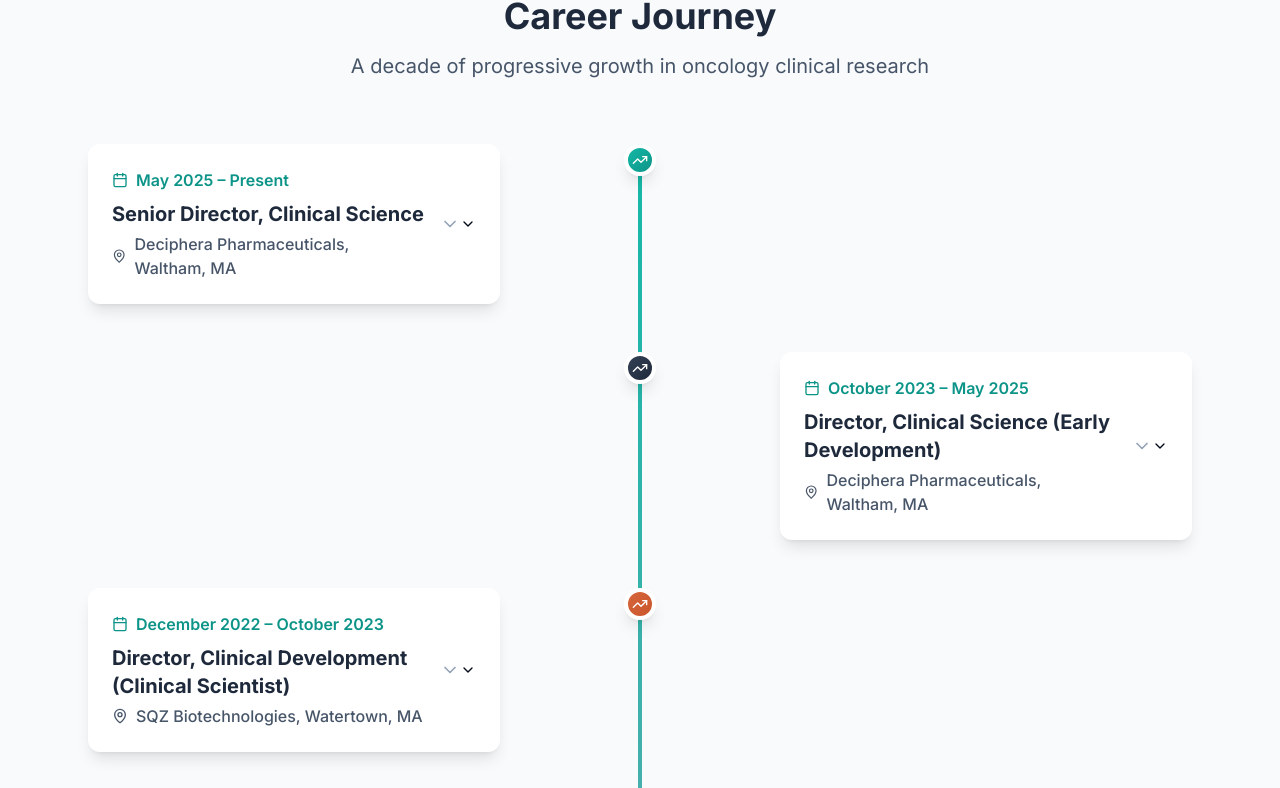
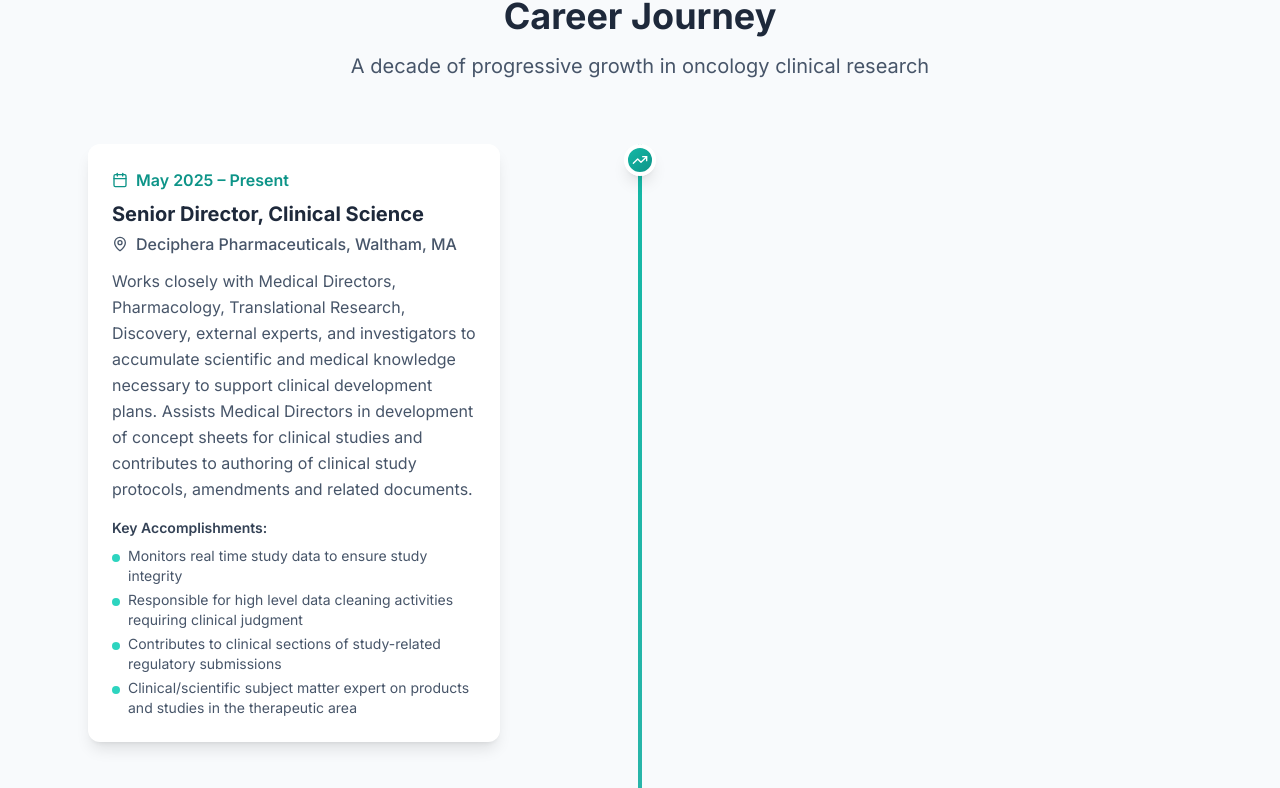
Before and after one commit to JJJennings/JJJennings, a React (Vite) app: page / in a window 1280 px wide. Shown: the part 1044-1832 px from the top of the page. Built offline with nearby package versions, Linux system fonts and the light colour scheme.

Commit message:
Reverted to commit 580d8b5562f617d13746a2c4464194621bee1bb2

```diff
--- a/src/components/CareerTimeline.tsx
+++ b/src/components/CareerTimeline.tsx
@@ -1,10 +1,5 @@
-import { Calendar, MapPin, TrendingUp, ChevronDown } from 'lucide-react';
-import {
-  Accordion,
-  AccordionContent,
-  AccordionItem,
-  AccordionTrigger,
-} from "@/components/ui/accordion"
+
+import { Calendar, MapPin, TrendingUp } from 'lucide-react';
 
 const CareerTimeline = () => {
   const positions = [
@@ -131,36 +126,24 @@ const CareerTimeline = () => {
         <div className="relative">
           <div className="absolute left-8 md:left-1/2 transform md:-translate-x-1/2 w-1 h-full bg-gradient-to-b from-teal-500 to-slate-400"></div>
 
-          <Accordion type="multiple" className="space-y-12">
+          <div className="space-y-12">
             {positions.map((position, index) => (
-              <AccordionItem key={index} value={`position-${index}`} className="border-none">
-                <div className={`relative flex items-start ${index % 2 === 0 ? 'md:flex-row' : 'md:flex-row-reverse'}`}>
+              <div key={index} className={`relative flex items-start ${index % 2 === 0 ? 'md:flex-row' : 'md:flex-row-reverse'}`}>
                 <div className={`absolute left-4 md:left-1/2 transform md:-translate-x-1/2 w-8 h-8 bg-gradient-to-br ${getTypeColor(position.type)} rounded-full border-4 border-white shadow-lg flex items-center justify-center`}>
                   <TrendingUp className="w-4 h-4 text-white" />
                 </div>
 
                 <div className={`ml-20 md:ml-0 md:w-5/12 ${index % 2 === 0 ? 'md:mr-auto md:pr-12' : 'md:ml-auto md:pl-12'}`}>
-                    <div className="bg-white rounded-xl shadow-lg hover:shadow-xl transition-shadow">
-                      <AccordionTrigger className="p-6 hover:no-underline [&[data-state=open]>div>svg]:rotate-180">
-                        <div className="text-left w-full">
-                          <div className="flex items-center justify-between w-full">
-                            <div className="flex-1">
+                  <div className="bg-white rounded-xl shadow-lg p-6 hover:shadow-xl transition-shadow">
                     <div className="flex items-center space-x-2 text-teal-600 mb-2">
                       <Calendar className="w-4 h-4" />
                       <span className="font-semibold">{position.period}</span>
                     </div>
                     <h3 className="text-xl font-bold text-slate-800 mb-1">{position.title}</h3>
-                              <div className="flex items-center space-x-2 text-slate-600">
+                    <div className="flex items-center space-x-2 text-slate-600 mb-3">
                       <MapPin className="w-4 h-4" />
                       <span className="font-medium">{position.company}</span>
                     </div>
-                            </div>
-                            <ChevronDown className="w-5 h-5 text-slate-400 transition-transform duration-200 flex-shrink-0 ml-4" />
-                          </div>
-                        </div>
-                      </AccordionTrigger>
-
-                      <AccordionContent className="px-6 pb-6">
                     <p className="text-slate-600 leading-relaxed mb-4">{position.description}</p>
 
                     {position.highlights && (
@@ -176,13 +159,11 @@ const CareerTimeline = () => {
                         </ul>
                       </div>
                     )}
-                      </AccordionContent>
                   </div>
                 </div>
               </div>
-              </AccordionItem>
             ))}
-          </Accordion>
+          </div>
         </div>
       </div>
     </section>
```
Lines whose indentation alone changed are shown as unchanged.
